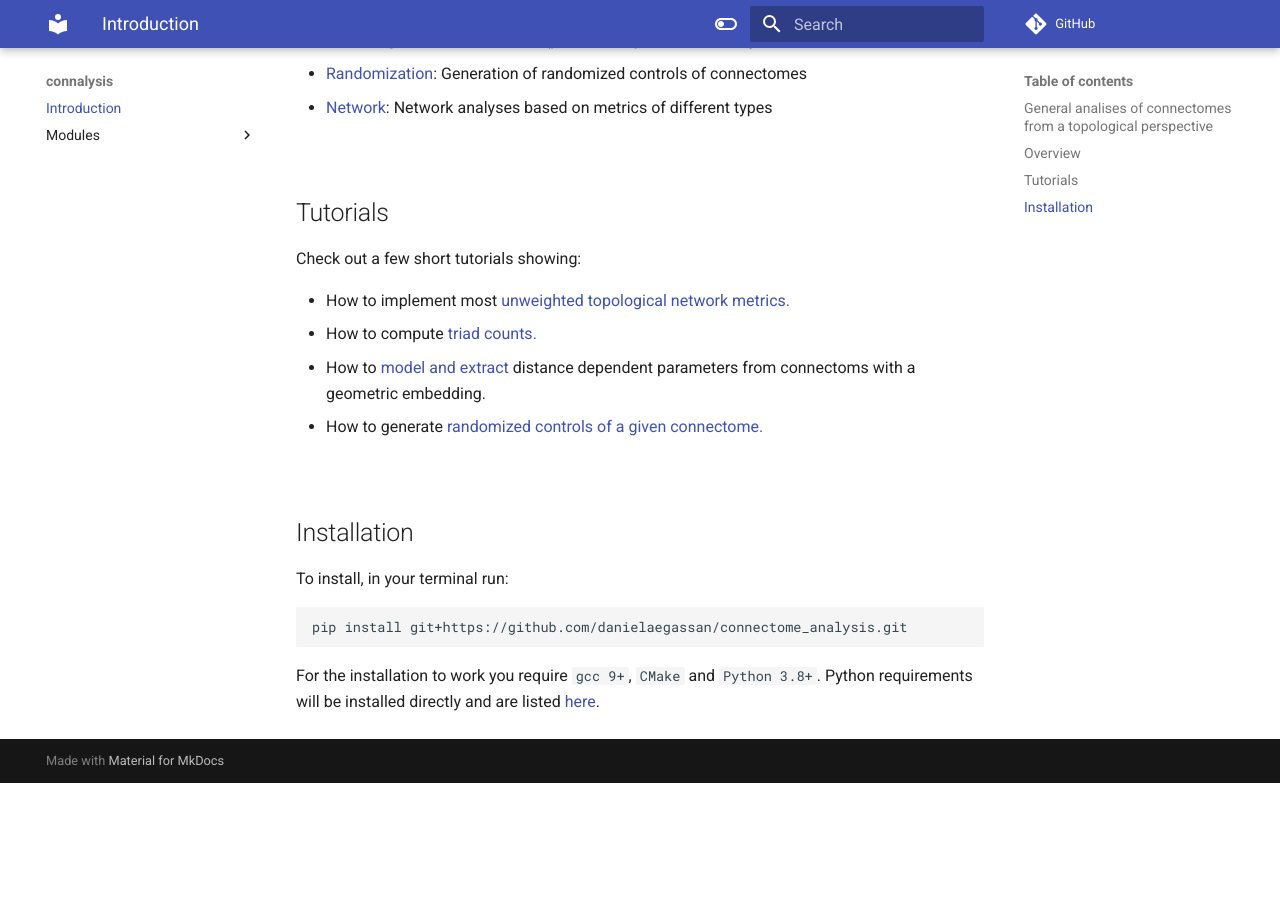
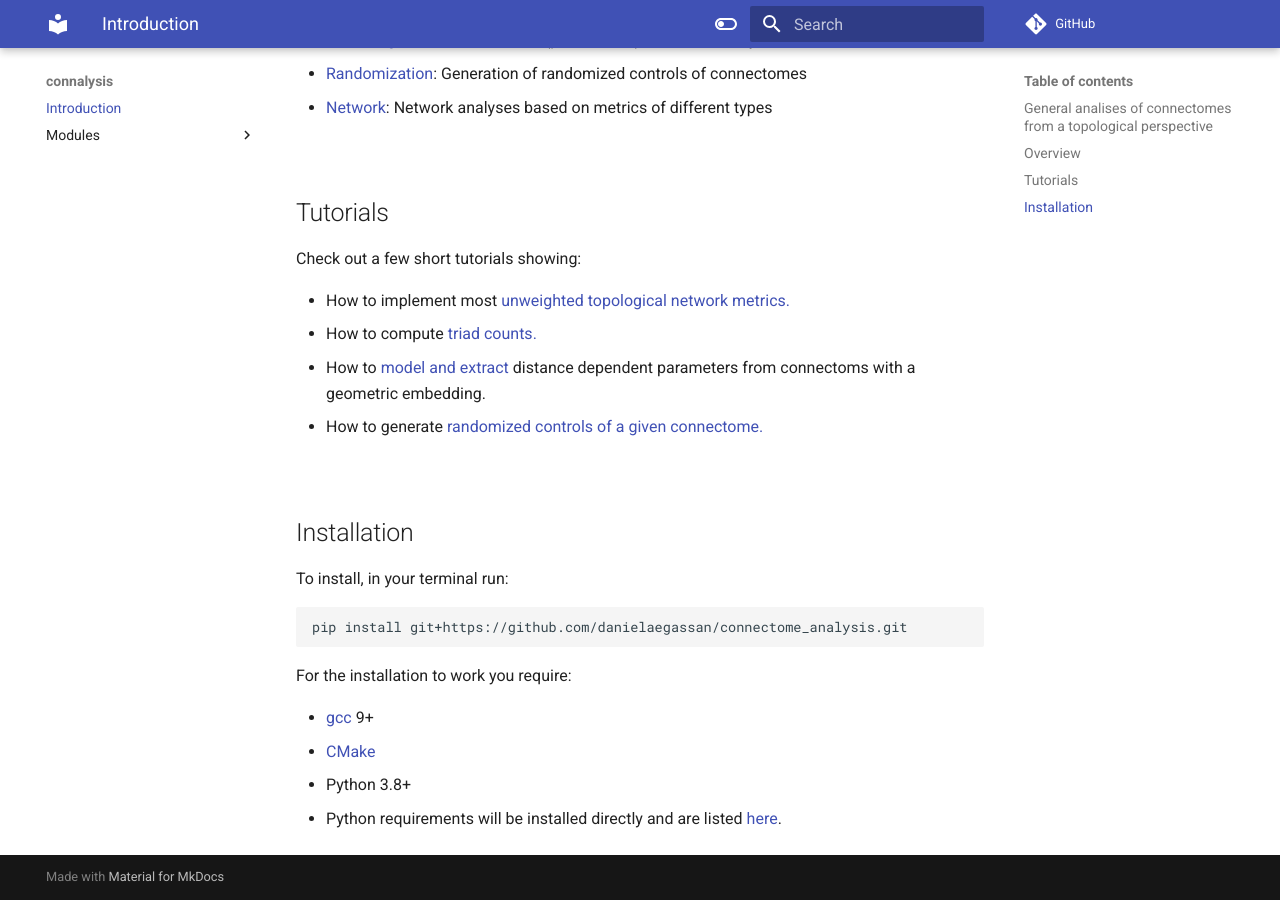
Before and after one commit to danielaegassan/connectome_analysis, an MkDocs documentation site: the page built from docs/index.md, in a window 1280 px wide and 900 px high, scrolled down 536 px. Built offline with MkDocs 1.6.1 and Material for MkDocs 9.7.7, drawn with Linux system fonts in a browser that asks for light colours; comment, search, counter and statistics services are not loaded; before the commit the page ends 1319 px from its top, so only the background shows below that.

Commit message:
small format part

````diff
--- a/docs/index.md
+++ b/docs/index.md
@@ -35,5 +35,11 @@ To install, in your terminal run:
 pip install git+https://github.com/danielaegassan/connectome_analysis.git
 ```
 
-For the installation to work you require ``gcc 9+``, ``CMake`` and ``Python 3.8+``. Python requirements will be installed directly and are listed
+For the installation to work you require:
+
+* [gcc](https://gcc.gnu.org/) 9+
+* [CMake](https://cmake.org/)
+* Python 3.8+
+*
+Python requirements will be installed directly and are listed
 [here](https://github.com/danielaegassan/connectome_analysis/blob/e4e23e614f95d7eab8945fcb91d0cf8ecbbe47c0/requirements.txt).
````
